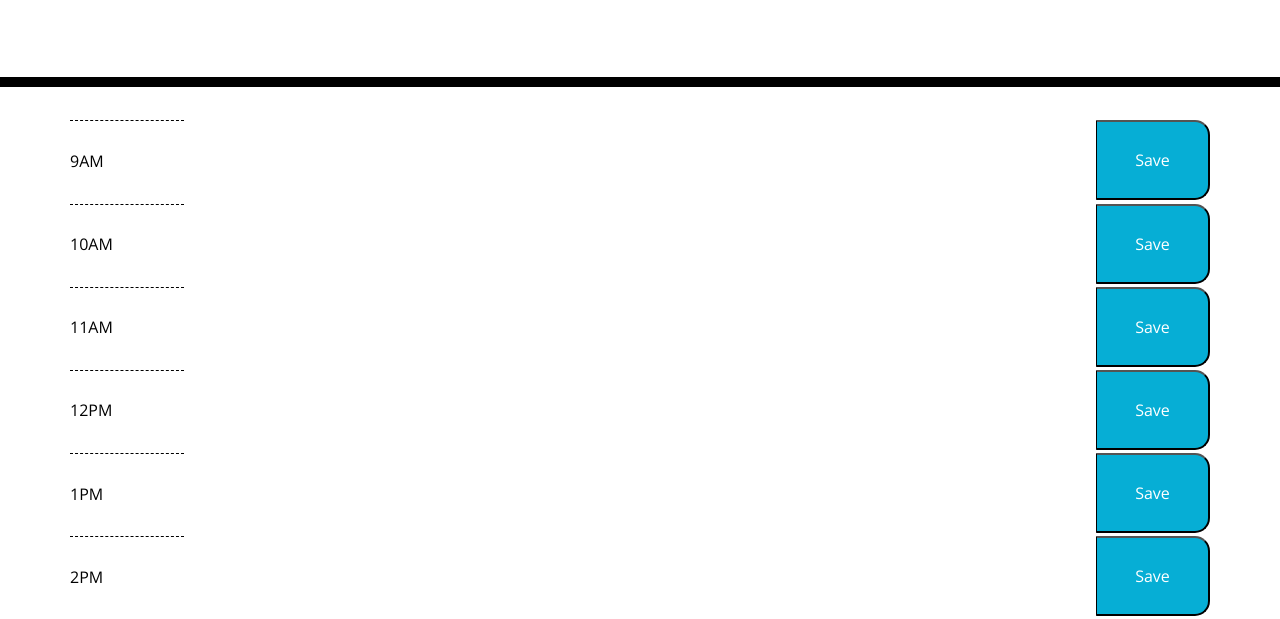
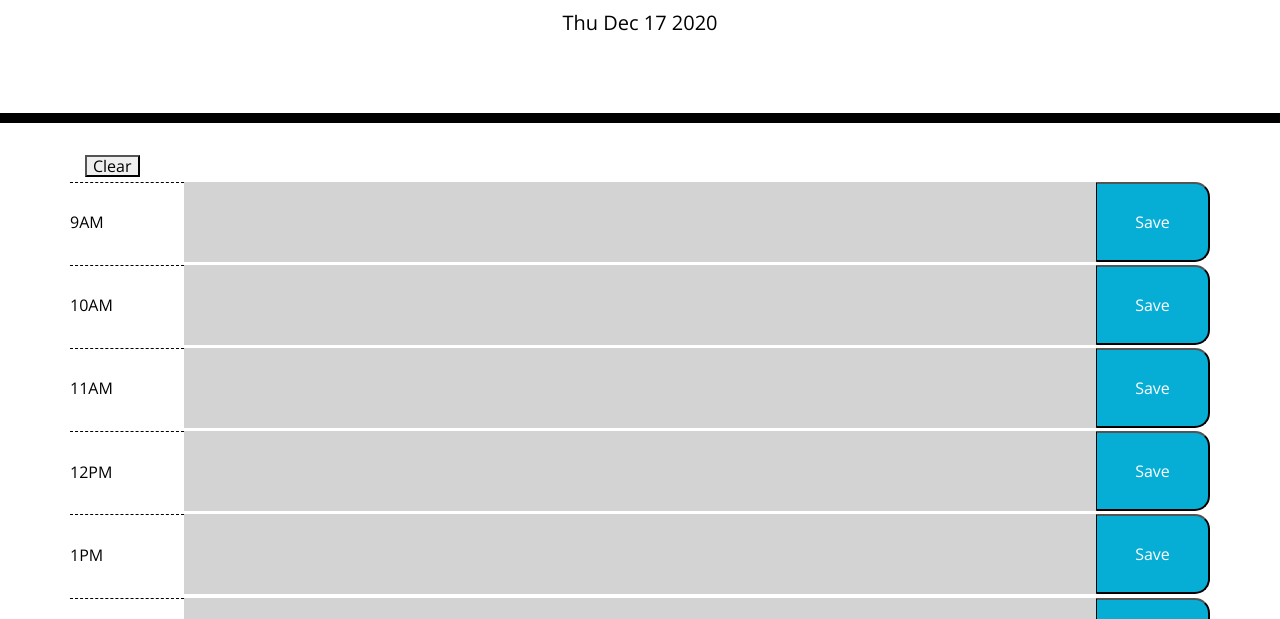
Before and after one commit to Tbone8098/uw-dayPlanner, a plain HTML site: page index.html in a window 1280 px wide. Shown: the part 181-800 px from the top of the page. Drawn offline with nearby package versions, Linux system fonts and the light colour scheme.

Commit message:
final final commit

```diff
--- a/index.html
+++ b/index.html
@@ -19,8 +19,8 @@
             <p class="lead">A simple calendar app for scheduling your work day</p>
             <p id="currentDay" class="lead"></p>
         </header>
-        <div
-            class="container">
+        <div class="container">
+            <button class="clearBtn">Clear</button>
             <!-- Timeblocks go here -->
             <div class="row section">
                 <span class="hour">9AM</span>
--- a/script.js
+++ b/script.js
@@ -2,8 +2,6 @@ $(document).ready(function () {
     displayData();
     var time = new Date();
     var now = time.getHours();
-
-    console.log(window);
 
     const day = time.toDateString();
 
@@ -32,13 +30,15 @@ $(document).ready(function () {
         // get localStorage
         var allData = JSON.parse(localStorage.getItem("allData"));
 
+        isDataThere = false;
+        dataIndex = 0;
+
         if (allData === null) {
             allData = [];
-        }
+        } else {
             // check to see if row excises
             dataKeys = Object.keys(allData);
-        isDataThere = false;
-        dataIndex = 0;
+
             for (let i = 0; i < dataKeys.length; i++) {
                 if (allData[i].row === descId) {
                     isDataThere = true;
@@ -46,6 +46,8 @@ $(document).ready(function () {
                     break;
                 }
             }
+        }
+
         if (isDataThere) {
             allData[dataIndex] = {
                 row: descId,
@@ -69,6 +71,7 @@ $(document).ready(function () {
 
     function displayData() {
         var allData = JSON.parse(localStorage.getItem("allData"));
+        if (allData) {
             dataLength = Object.keys(allData);
             for (let i = 0; i < dataLength.length; i++) {
                 let target = $(`[data-time=${allData[i].row}]`);
@@ -76,4 +79,10 @@ $(document).ready(function () {
                 console.log(target);
             }
         }
+    }
+
+    $(".clearBtn").click(function () {
+        localStorage.clear();
+        window.location.reload();
     });
+});
```
Lines whose indentation alone changed are shown as unchanged.
